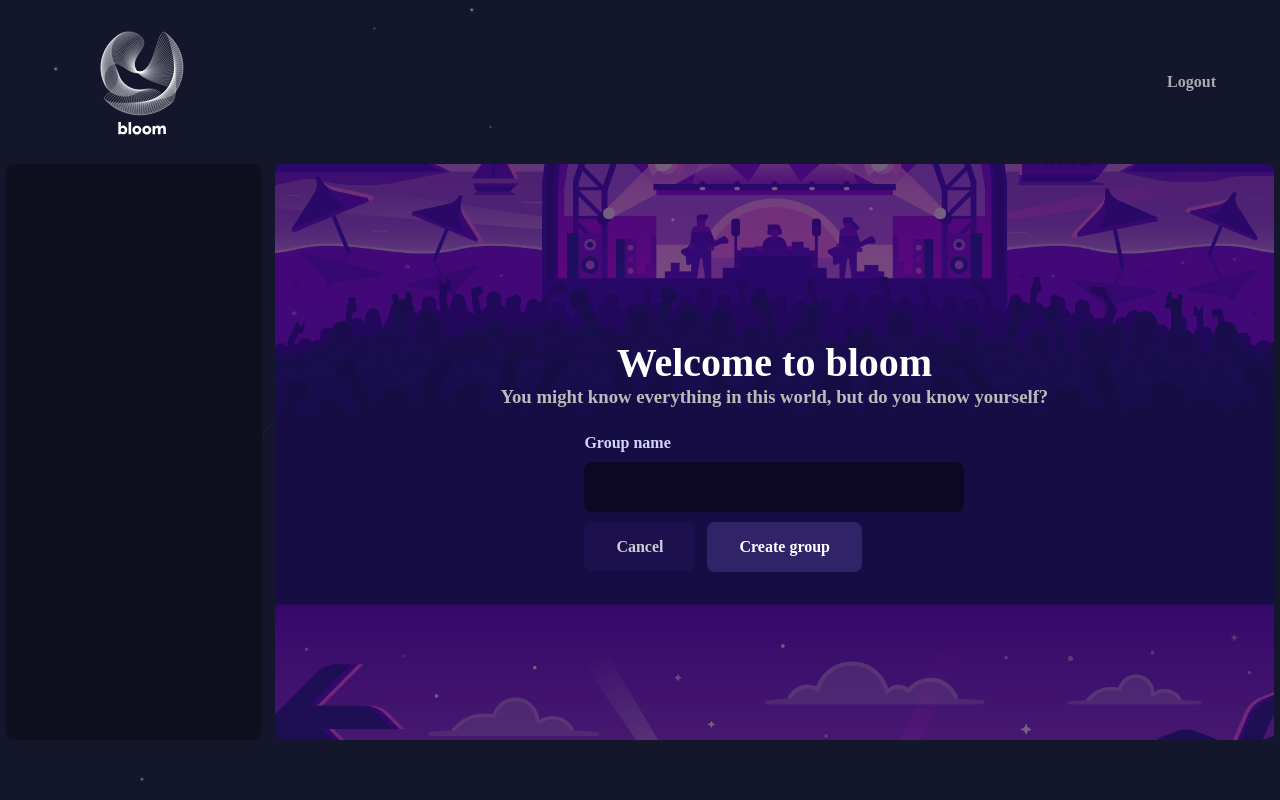
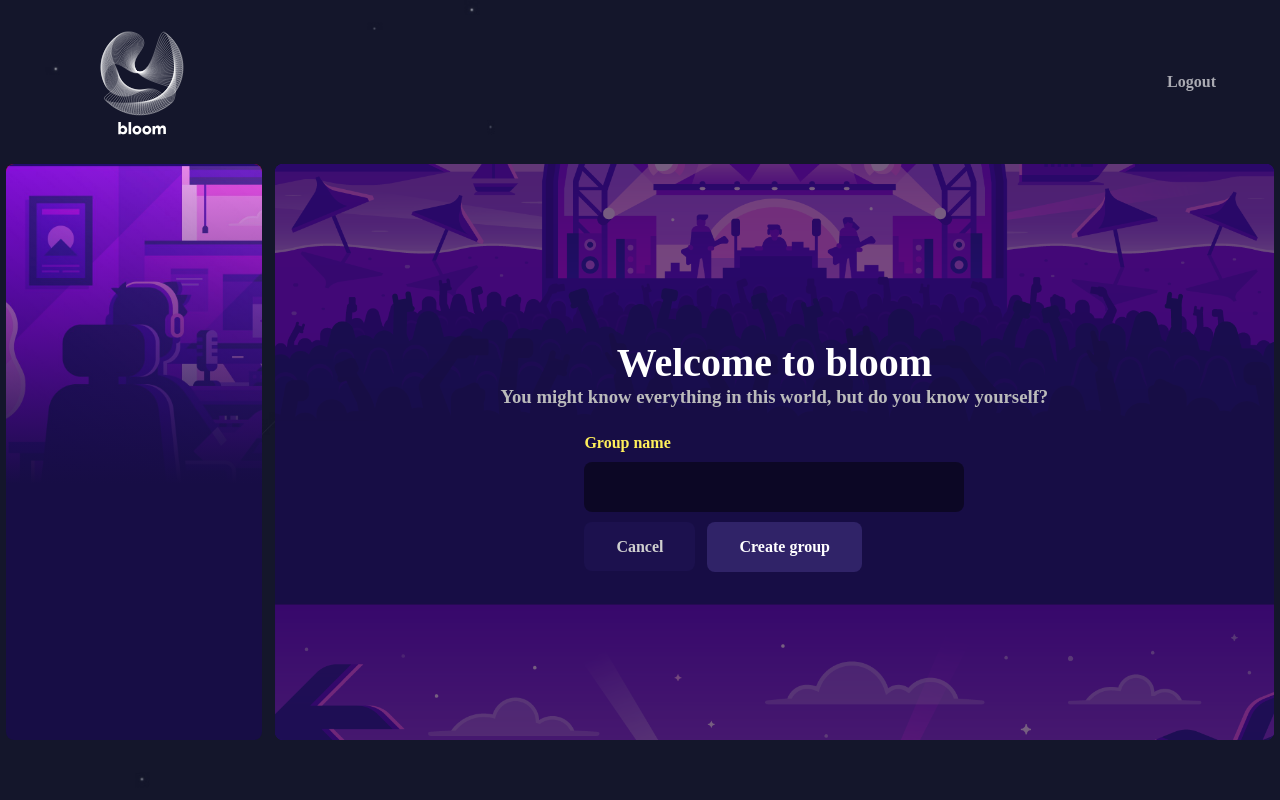
Before and after one commit to Luci437/bloom, a PHP site: page /index.php?link=showCreateBox in a window 1280 px wide. Run offline with PHP 8.4, Linux system fonts and the light colour scheme; the visitor is signed in with stand-in values (Sample User, id 1); data that the repository does not hold is empty; some libraries are stand-ins or nearby versions.

Commit message:
second commit

```diff
--- a/css/styles.css
+++ b/css/styles.css
@@ -167,9 +167,10 @@ body {
     position: relative;
     width: 20%;
     height: 100%;
-    background:#0e101f;
+    background: #170D45;
     border-radius: 8px;
     display: flex;
+    overflow: hidden;
 }
 .right-container {
     position: relative;
@@ -249,7 +250,7 @@ body {
     position: relative;
 }
 .group-label {
-    color: rgb(211, 212, 255);
+    color: rgb(255, 239, 91);
     font-weight: bold;
     transform: translateY(-24px);
 }
@@ -313,3 +314,38 @@ body {
     background: #a73a3a;
     color: #fff;
 }
+.user-info-box {
+    position: relative;
+    width: 100%;
+    height: 320px;
+    background: red;
+    background-image: url("../images/thumb2.jpg");
+    background-size: cover;
+    background-position: center;
+    display: flex;
+    justify-content: center;
+    flex-direction: column;
+    text-align: center;
+}
+.image-black-cover {
+    position: absolute;
+    top: 0;
+    left: 0;
+    width: 100%;
+    height: 100%;
+    background: linear-gradient(rgba(255, 0, 0, 0),#170D45);
+}
+.user-infos {
+    position: absolute;
+    bottom: 0;
+    left: 0;
+    right: 0;
+    z-index: 2;
+}
+.user-infos h4 {
+    color: rgba(187,187,187);
+}
+.user-infos h2 {
+    color: white;
+    text-transform: capitalize;
+}
--- a/index.php
+++ b/index.php
@@ -24,7 +24,24 @@
 ?>
 <div class="main-container">
     <div class="left-container">
+        <div class="user-info-box">
+            <div class="image-black-cover"></div>
+            <div class="user-infos">
+            <?php
 
+            require 'includes/dh.inc.php';
+
+            $userid = $_SESSION['userid'];
+            $sql = "SELECT * FROM users WHERE id='$userid';";
+            $result = mysqli_query($conn, $sql);
+
+            if($row = mysqli_fetch_assoc($result)) {
+                echo '<h2>'.$row['name'].'</h2>';
+                echo '<h4>'.$row['email'].'</h4>';
+            }
+            ?>
+            </div>
+        </div>
     </div>
     <div class="right-container">
 
--- a/login.php
+++ b/login.php
@@ -54,7 +54,7 @@
             <?php
                 if(isset($_GET['success'])) {
                     if($_GET['success'] == 'accountCreated') {
-                        echo '<p class="success-message">Account created successfully.</p>';
+                        echo '<p class="success-message"><i class="fas fa-check-circle"></i> Account created successfully.</p>';
                     }
                 }else if(isset($_GET['error'])) {
                     if($_GET['error'] == 'invalidUser') {
```
Also changed, not shown: images/thumb.jpg (added), images/thumb.webp (added), images/thumb2.jpg (added).
